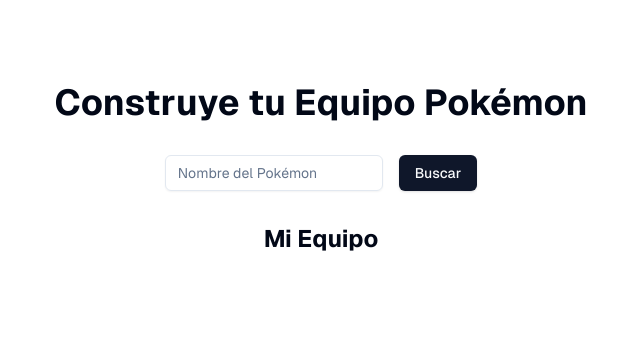
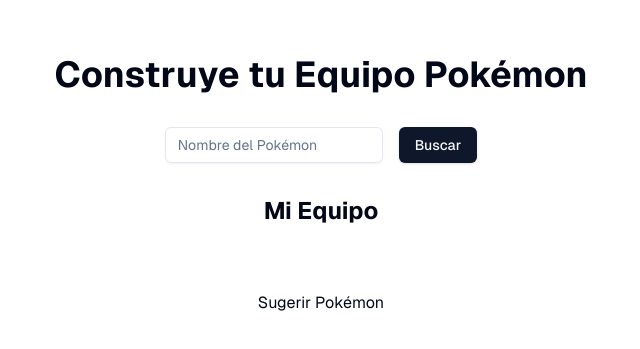
Before and after one commit to jblancoh/prototype-ai, a Next.js app: page / in a window 1280 px wide. Shown: the part 215-564 px from the top of the page, without its empty margins (319-959 px from the left). Built offline with nearby package versions, Linux system fonts and the light colour scheme.

Commit message:
✨ (step2.3): Add open ai key and message

```diff
--- /dev/null
+++ b/src/app/api/suggestPokemon/route.js
@@ -0,0 +1,35 @@
+// app/api/suggestPokemon/route.js
+// const body = JSON.stringify({ inputs: `Tengo un equipo con los siguientes Pokémon: ${team}. ¿Qué otro Pokémon debería agregar para equilibrar mi equipo?` })
+// const response = await fetch('https://api-inference.huggingface.co/models/google/t5-v1_1-xxl', {
+
+import { NextResponse } from 'next/server';
+
+export async function POST(request) {
+  const { team } = await request.json();
+  const body = JSON.stringify({
+    model: "gpt-3.5-turbo",
+    messages: [{ role: "user", content: `Tengo un equipo con los siguientes Pokémon: ${team}. ¿Qué otro Pokémon debería agregar para equilibrar mi equipo?` }]
+  })
+
+  try {
+    const response = await fetch('https://api.openai.com/v1/chat/completions', {
+      method: 'POST',
+      headers: {
+        Authorization: `Bearer ${process.env.OPENAI_API_KEY}`,
+        'Content-Type': 'application/json',
+        "x-wait-for-model": "true"
+      },
+      body: body
+    });
+
+    const data = await response.json();
+    if (!response.ok) {
+      throw data
+    }
+    return NextResponse.json({ suggestion: data.choices[0].message.content });
+  } catch (error) {
+    return NextResponse.json(error, {
+      status: 500
+    })
+  }
+}
--- a/src/app/page.js
+++ b/src/app/page.js
@@ -4,6 +4,7 @@
 
 export default function Home() {
   const [team, setTeam] = useState([]);
+  const [suggestions, setSuggestions] = useState();
 
   const addToTeam = (pokemon) => {
     if (team.length < 6 && !team.find(p => p.name === pokemon.name)) {
@@ -13,11 +14,33 @@
     }
   };
 
+  const fetchSuggestions = async () => {
+    const teamNames = team.map((pokemon) => pokemon.name).join(', ');
+    setSuggestions([])
+    try {
+      const response = await fetch('/api/suggestPokemon', {
+        method: 'POST',
+      headers: {
+        'Content-Type': 'application/json',
+      },
+      body: JSON.stringify({ team: teamNames }),
+    });
+
+    const data = await response.json();
+    if (!response.ok){
+      throw data
+    }
+      setSuggestions(data.suggestion);
+    } catch (error) {
+      alert(error.error?.message || error.error);
+    }
+  };
+
   return (
     <div className="grid items-center justify-items-center min-h-screen p-8 pb-20 gap-16 sm:p-20 font-[family-name:var(--font-geist-sans)]">
       <main className="flex flex-col items-center justify-center gap-8">
         <h1 className="text-4xl font-bold">Construye tu Equipo Pokémon</h1>
-        <PokemonSearch onAddToTeam={addToTeam} />
+        <PokemonSearch onAddToTeam={addToTeam}  />
         <h2 className="text-2xl font-bold">Mi Equipo</h2>
         <div className="flex flex-wrap gap-4">
           {team.map(pokemon => (
@@ -27,6 +50,12 @@
             </div>
           ))}
         </div>
+        <div className="flex flex-col gap-4">
+          <button onClick={fetchSuggestions}>Sugerir Pokémon</button>
+          {suggestions && <div>
+            <p>{suggestions}</p>
+          </div>}
+        </div>
       </main>
     </div>
   );
--- a/src/components/PokemonSearch.js
+++ b/src/components/PokemonSearch.js
@@ -5,7 +5,7 @@
 import { cn, getPokemonColor } from '@/lib/utils';
 
 export function PokemonSearch({
-  onAddToTeam
+  onAddToTeam,
 }) {
   const [pokemonName, setPokemonName] = useState('');
   const [pokemonData, setPokemonData] = useState(null);
```
Also changed, not shown: 1 other file (tests, documents, lock files or other folders).
